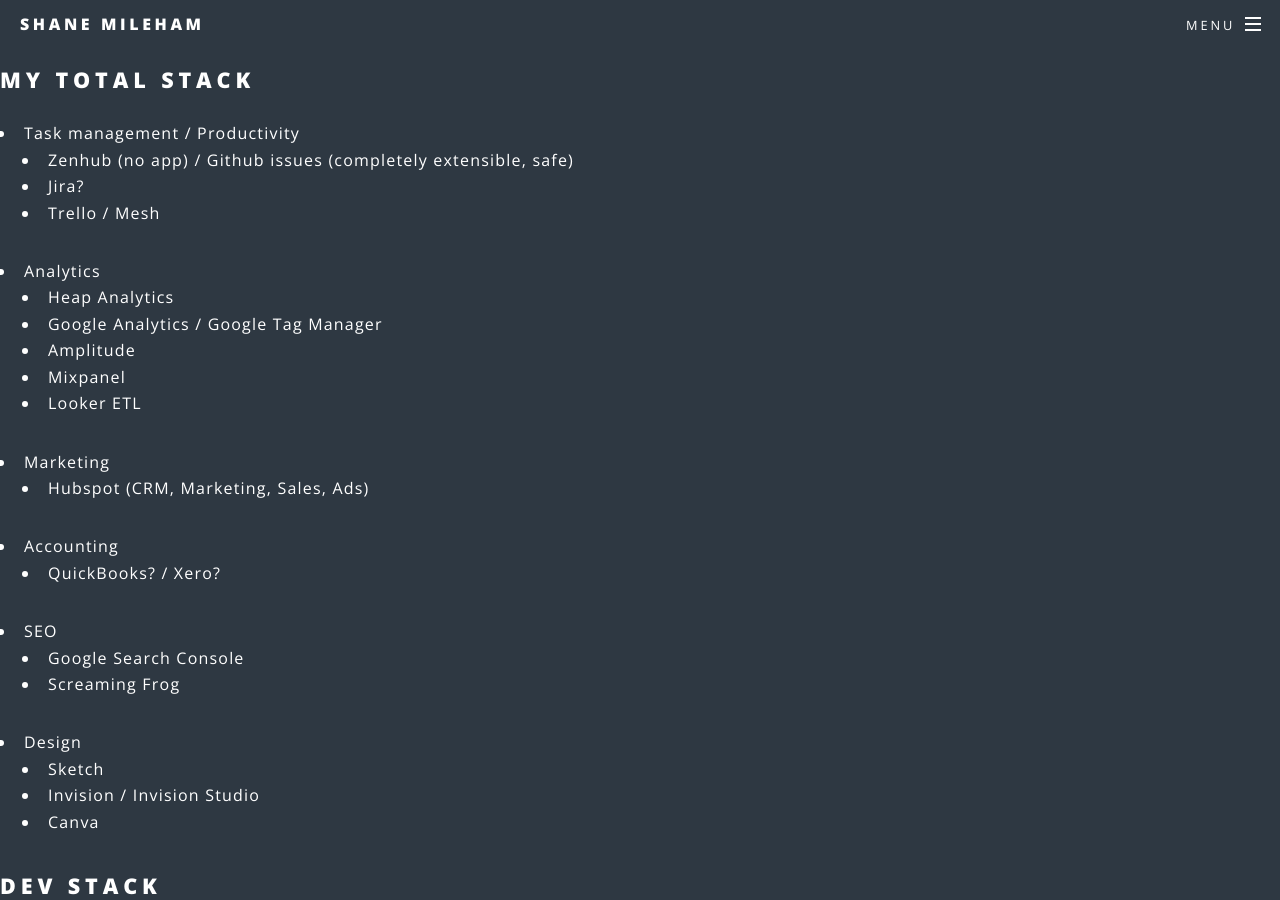
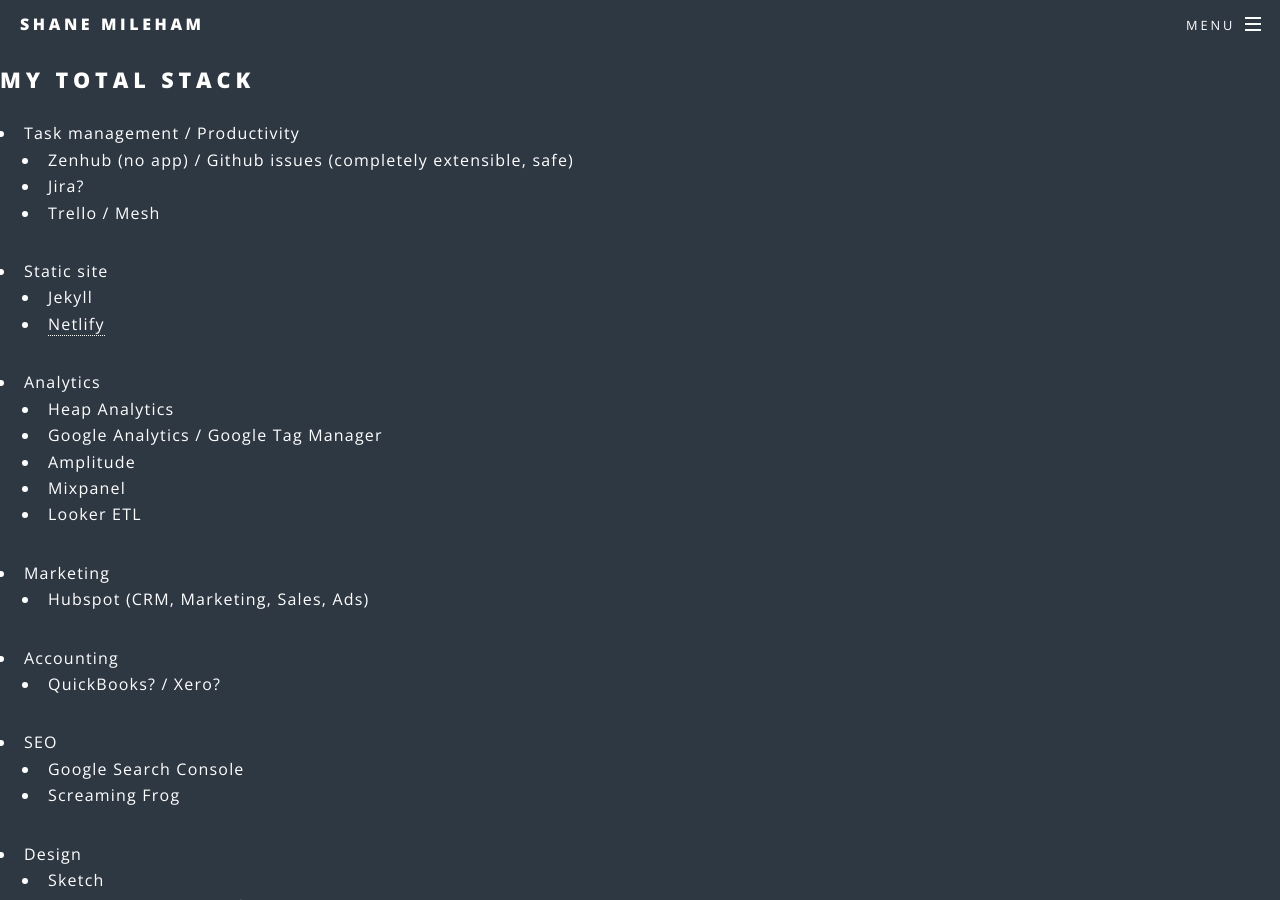
Before and after one commit to shanemileham/shanemileham.github.io, a Jekyll site: the page built from _kb/professional/tech/stack.md, in a window 1280 px wide and 900 px high, scrolled down 420 px. Built offline with Jekyll 4.4.1, drawn with Linux system fonts in a browser that asks for light colours; comment, search, counter and statistics services are not loaded.

Commit message:
Added static site to stack

```diff
--- a/_kb/professional/tech/stack.md
+++ b/_kb/professional/tech/stack.md
@@ -18,6 +18,9 @@
   - Zenhub (no app) / Github issues (completely extensible, safe)
   - Jira?
   - Trello / Mesh
+- Static site
+  - Jekyll
+  - [Netlify](https://github.com/netlify/netlify-cms)
 - Analytics
   - Heap Analytics
   - Google Analytics / Google Tag Manager
```
